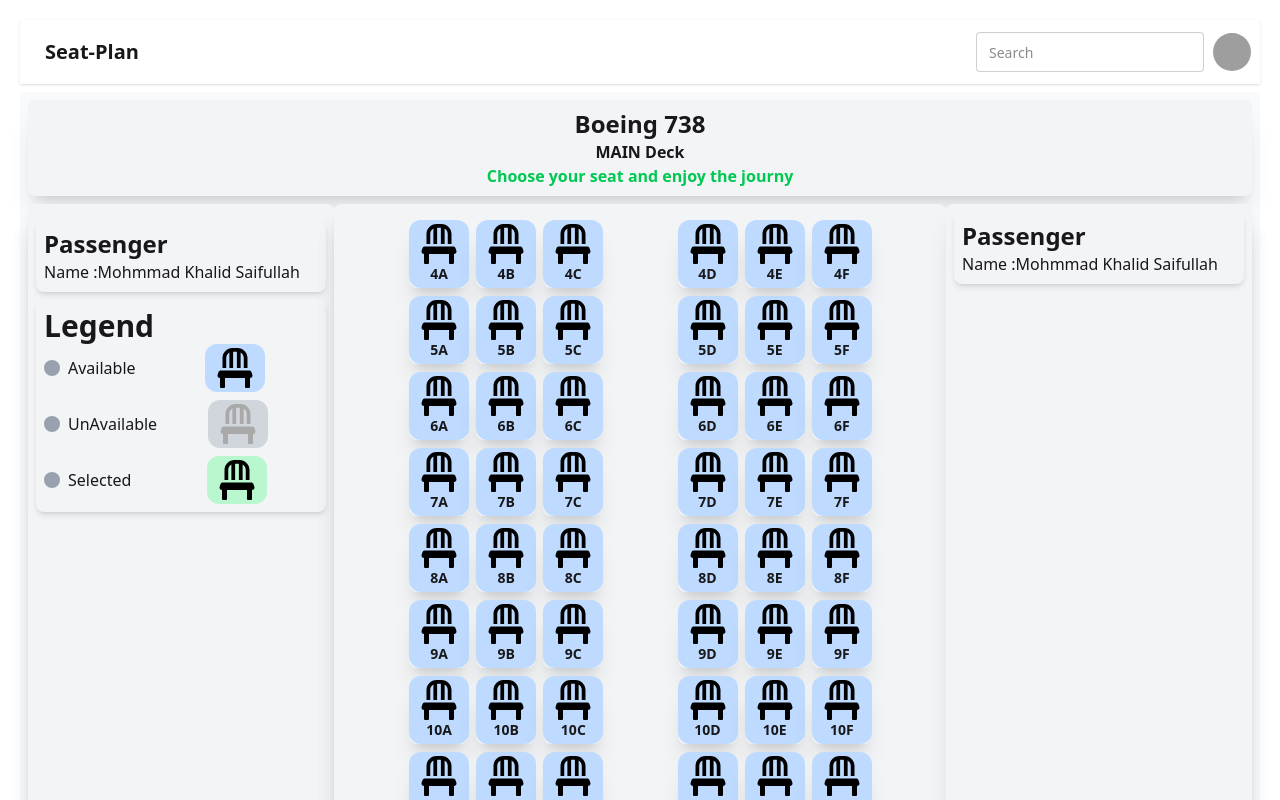
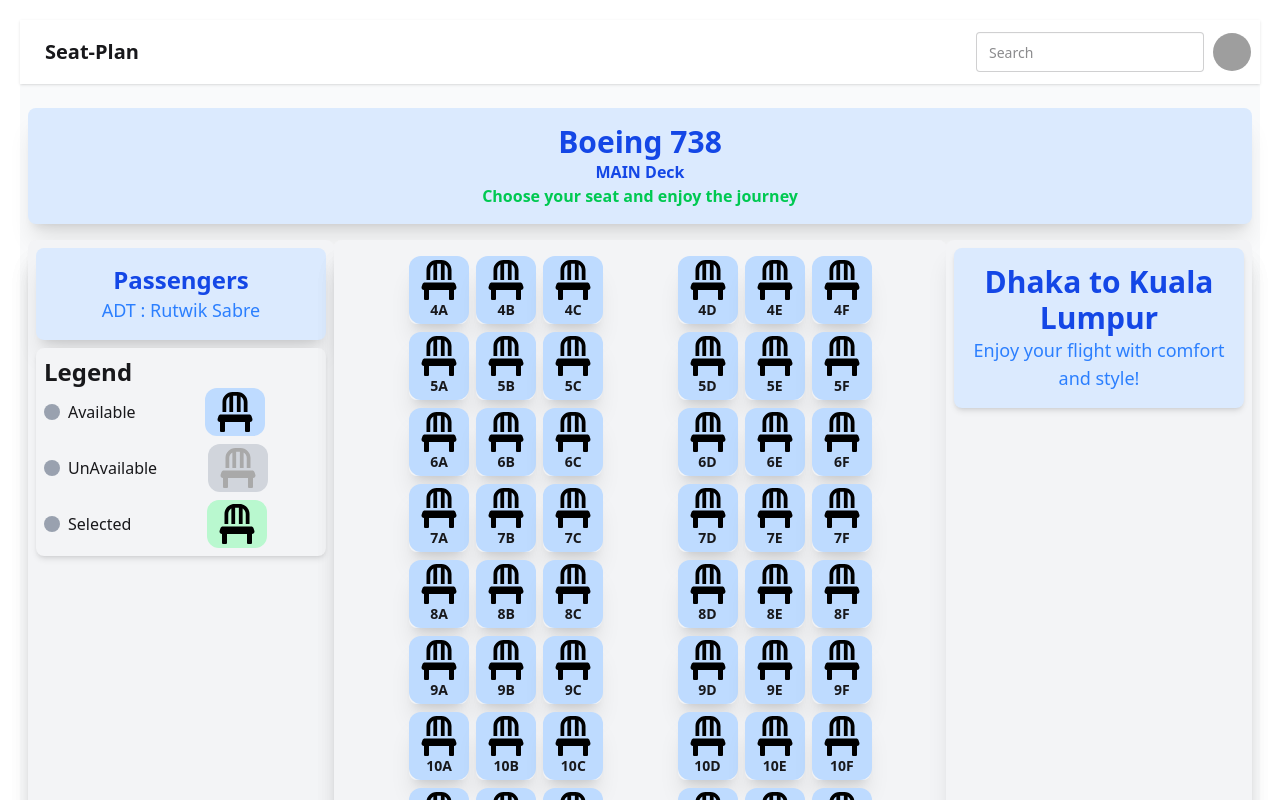
Before and after one commit to saif364/SeatPlan, a React (Vite) app: page / in a window 1280 px wide. Shown: the top 800 px of the page. Built offline with nearby package versions, Linux system fonts and the light colour scheme; grey boxes are pictures that could not be loaded.

Commit message:
Enhance SeatMap component: add passenger state management and improve UI elements for better clarity and accessibility

```diff
--- a/src/Components/SeatMap.jsx
+++ b/src/Components/SeatMap.jsx
@@ -9,6 +9,7 @@ import { useGlobalStyles } from '../contexts/GlobalStylesContext';
 function SeatMap() {
     const { globalStyles } = useGlobalStyles();
     const [seatMap, setSeatMap] = useState(null);
+    const [passenger, setPassenger] = useState(null);
     const [seatRows, setseatRows] = useState(null);
 
 
@@ -17,6 +18,8 @@ function SeatMap() {
 
             const seatMapData = data.seatsItineraryParts[0]?.segmentSeatMaps[0]?.passengerSeatMaps[0]?.seatMap;
             setSeatMap(seatMapData);
+            const passengers = data.seatsItineraryParts[0]?.segmentSeatMaps[0]?.passengerSeatMaps[0]?.passenger;
+            setPassenger(passengers);
             setseatRows(seatMapData?.cabins[0]?.seatRows);
         } catch (error) {
             console.error('Error fetching seats:', error);
@@ -28,16 +31,14 @@ function SeatMap() {
 
     return (
         <>
-            <div className='p-2 grid gap-2 bg-gray-50   mt-2 mx-auto'>
+            <div className='p-2 grid   bg-gray-50 mx-auto'>
 
-
-                <div className={`p-2 bg-gray-100 ${globalStyles.shadowrounded} `}>
+                <div className={`p-4 bg-blue-100   text-center my-4 ${globalStyles.shadowrounded}`}>
                     {seatMap ? (
                         <div className="text-center">
-                            <p className='text-2xl font-bold'>Boeing {seatMap.aircraft}</p>
-                            <p className='text-1xl font-bold'>{seatMap?.cabins[0].deck} Deck </p>
-
-                            <p className='text-center text-green-500 font-bold'>Choose your seat and enjoy the journy</p>
+                            <p className='text-3xl font-bold text-blue-700'>Boeing {seatMap.aircraft}</p>
+                            <p className='text-1xl font-bold  text-blue-700'>{seatMap?.cabins[0].deck} Deck </p>
+                            <p className='text-center text-green-500 font-bold'>Choose your seat and enjoy the journey</p>
                         </div>
                     ) : (
                         <p>Loading seat map...</p>
@@ -46,77 +47,62 @@ function SeatMap() {
 
 
 
-
-                <div className={`grid  grid-cols-4  rounded-lg shadow-lg ${globalStyles.shadowrounded}  `}>
-                    <div className={`col-span-1 bg-gray-100  pt-2 ${globalStyles.shadowrounded} `}>
+                <div className={`grid grid-cols-4 rounded-lg shadow-lg ${globalStyles.shadowrounded}`}>
+                    <div className={`col-span-1 bg-gray-100 ${globalStyles.shadowrounded}`}>
 
 
-                        <div className='m-2 p-2 box-border  bg-gray-100 rounded-lg shadow-md ">'>
-                            <div >
-                                <p className='text-2xl font-bold'> Passenger</p>
-                                <p>Name :Mohmmad Khalid Saifullah</p>
+                        <div className={`p-4 bg-blue-100 ${globalStyles.shadowrounded} text-center m-2`}>
+                            <h2 className='text-2xl font-bold text-blue-700'>Passengers</h2>
+                            <p className='text-lg text-blue-500'> {passenger?.passengerInfo?.type} : {passenger?.passengerDetails?.firstName} {passenger?.passengerDetails?.lastName}</p>
+                        </div>
+                        <div className='m-2 p-2 box-border bg-gray-100 rounded-lg shadow-md'>
+                            <div>
+                                <h1 className='text-2xl font-bold'>Legend</h1>
                             </div>
-
-                        </div>
-                        <div className='m-2 p-2 box-border  bg-gray-100 rounded-lg shadow-md '>
-                            <div className="">
-                                <h1 className='text-3xl  font-bold'>Legend</h1>
-                            </div>
-                            <div className="">
+                            <div>
                                 <div className="flex items-center justify-start mb-2">
                                     <div className="w-4 h-4 bg-gray-400 rounded-full mr-2"></div>
-                                    Available &nbsp;  &nbsp;
+                                    Available &nbsp; &nbsp;
                                     <div
-                                        className={`p-1  bg-blue-200 rounded-xl cursor-pointer flex justify-center items-center`}
+                                        className={`p-1 bg-blue-200 rounded-xl cursor-pointer flex justify-center items-center`}
                                         style={{ width: '60px', margin: '0 auto' }}
-
                                     >
                                         <FaChair size={40} color='black' />
                                     </div>
-
                                 </div>
-                                <div className="  flex items-center justify-start mb-2">
+                                <div className="flex items-center justify-start mb-2">
                                     <div className="w-4 h-4 bg-gray-400 rounded-full mr-2"></div>
                                     UnAvailable
                                     <div
-                                        className={`p-1  bg-gray-300 rounded-xl cursor-pointer flex justify-center items-center`}
+                                        className={`p-1 bg-gray-300 rounded-xl cursor-pointer flex justify-center items-center`}
                                         style={{ width: '60px', margin: '0 auto' }}
-
                                     >
                                         <FaChair size={40} color='darkgray' />
                                     </div>
-
-
                                 </div>
                                 <div className="flex items-center">
                                     <div className="w-4 h-4 bg-gray-400 rounded-full mr-2"></div>
-                                    Selected &nbsp;  &nbsp; &nbsp;
+                                    Selected &nbsp; &nbsp; &nbsp;
                                     <div
-                                        className={`p-1  bg-green-200 rounded-xl cursor-pointer flex justify-center items-center`}
+                                        className={`p-1 bg-green-200 rounded-xl cursor-pointer flex justify-center items-center`}
                                         style={{ width: '60px', margin: '0 auto' }}
-
                                     >
                                         <FaChair size={40} color='black' />
                                     </div>
-
                                 </div>
-
                             </div>
                         </div>
                     </div>
-                    <div className={`col-span-2 bg-gray-100 ${globalStyles.shadowrounded}  `} >
+                    <div className={`col-span-2 bg-gray-100 ${globalStyles.shadowrounded}`}>
 
-                        <div className={`p-2 bg-gray-100 ${globalStyles.shadowrounded} `}>
-                            <div className="grid grid-cols-9 gap-2 ">
-
+                        <div className={`p-2 bg-gray-100 ${globalStyles.shadowrounded}`}>
+                            <div className="grid grid-cols-9 gap-2">
                                 {seatRows && seatRows.map((row, index) => (
                                     row.seats.map((seat, seatIndex) => (
-
                                         seat.available ? (
                                             <Seat
                                                 key={`${index}-${seatIndex}`}
                                                 seat={seat}
-
                                             />
                                         ) : (<p></p>)
                                     ))
@@ -125,19 +111,19 @@ function SeatMap() {
                         </div>
 
                     </div>
-                    <div className={`col-span-1 bg-gray-100 ${globalStyles.shadowrounded} `}>
-                        <div className='m-2 p-2 box-border  bg-gray-100 rounded-lg shadow-md m-4">'>
-                            <div >
-                                <p className='text-2xl font-bold'> Passenger</p>
-                                <p>Name :Mohmmad Khalid Saifullah</p>
-                            </div>
+                    <div className={`col-span-1 bg-gray-100 ${globalStyles.shadowrounded}`}>
 
+                        <div className={`p-4 bg-blue-100 rounded-lg shadow-md text-center m-2 `}>
+                            <h2 className='text-3xl font-bold text-blue-700'>Dhaka to Kuala Lumpur</h2>
+                            <p className='text-lg text-blue-500'>Enjoy your flight with comfort and style!</p>
                         </div>
+
+
                     </div>
 
                 </div>
 
-            </div >
+            </div>
         </>
     )
 }
```
